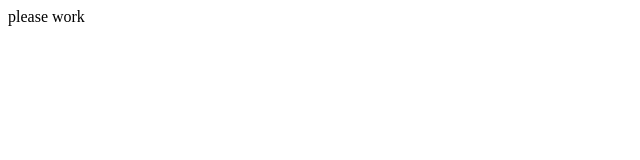
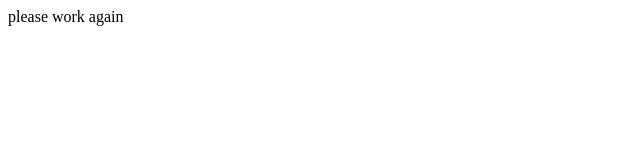
Before and after one commit to GuffinDesign/excursion, a plain HTML site: page index.html in a window 1280 px wide. Shown: the full height of the page, 0-640 px from the left. Drawn offline with Linux system fonts and the light colour scheme.

Commit message:
Try this.

```diff
--- a/index.html
+++ b/index.html
@@ -5,6 +5,6 @@
     <title></title>
   </head>
   <body>
-    please work
+    please work again
   </body>
 </html>
```
